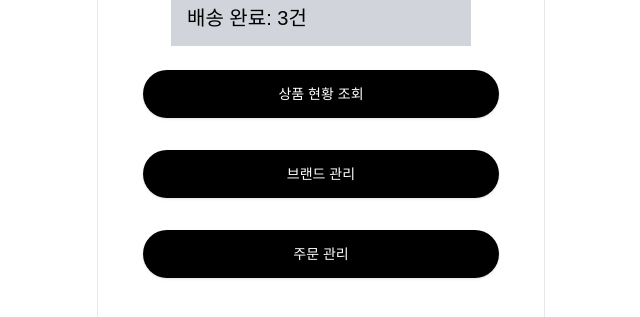
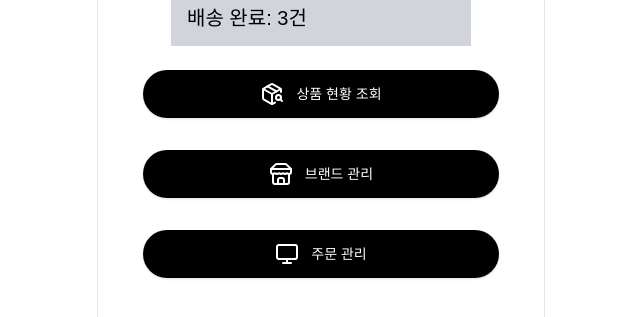
Before and after one commit to teamGrowup/fd_grow, a Next.js app in the folder src/app/seller/: page /main in a window 1280 px wide. Shown: the part 439-756 px from the top of the page, without its empty margins (319-959 px from the left). Built offline with nearby package versions, Linux system fonts and the light colour scheme.

Commit message:
styles: edit seller main

```diff
--- a/src/app/seller/src/app/(routes)/main/page.tsx
+++ b/src/app/seller/src/app/(routes)/main/page.tsx
@@ -1,11 +1,13 @@
-'use client';
+"use client";
 
 import React from "react";
 
 import { Button } from "@/packages/ui/src/index";
 import LogoBar from "../../../components/LogoBar";
 
-
+import { PackageSearch } from "lucide-react";
+import { Store } from "lucide-react";
+import { Monitor } from "lucide-react";
 
 const SellerMain: React.FC = () => {
   return (
@@ -32,17 +34,20 @@ const SellerMain: React.FC = () => {
       </div>
       <div className="translate-y-14 py-3 flex flex-col gap-8 mt-1">
         <div className="flex justify-center">
-          <Button className="w-4/5 bg-black text-white py-6 rounded-full">
+          <Button className="w-4/5 bg-black text-white py-6 rounded-full flex justify-center gap-3">
+            <PackageSearch />
             상품 현황 조회
           </Button>
         </div>
         <div className="flex justify-center">
-          <Button className="w-4/5 bg-black text-white py-6 rounded-full">
+          <Button className="w-4/5 bg-black text-white py-6 rounded-full flex justify-center gap-3">
+            <Store />
             브랜드 관리
           </Button>
         </div>
         <div className="flex justify-center">
-          <Button className="w-4/5 bg-black text-white py-6 rounded-full">
+          <Button className="w-4/5 bg-black text-white py-6 rounded-full flex justify-center gap-3">
+            <Monitor />
             주문 관리
           </Button>
         </div>
```
